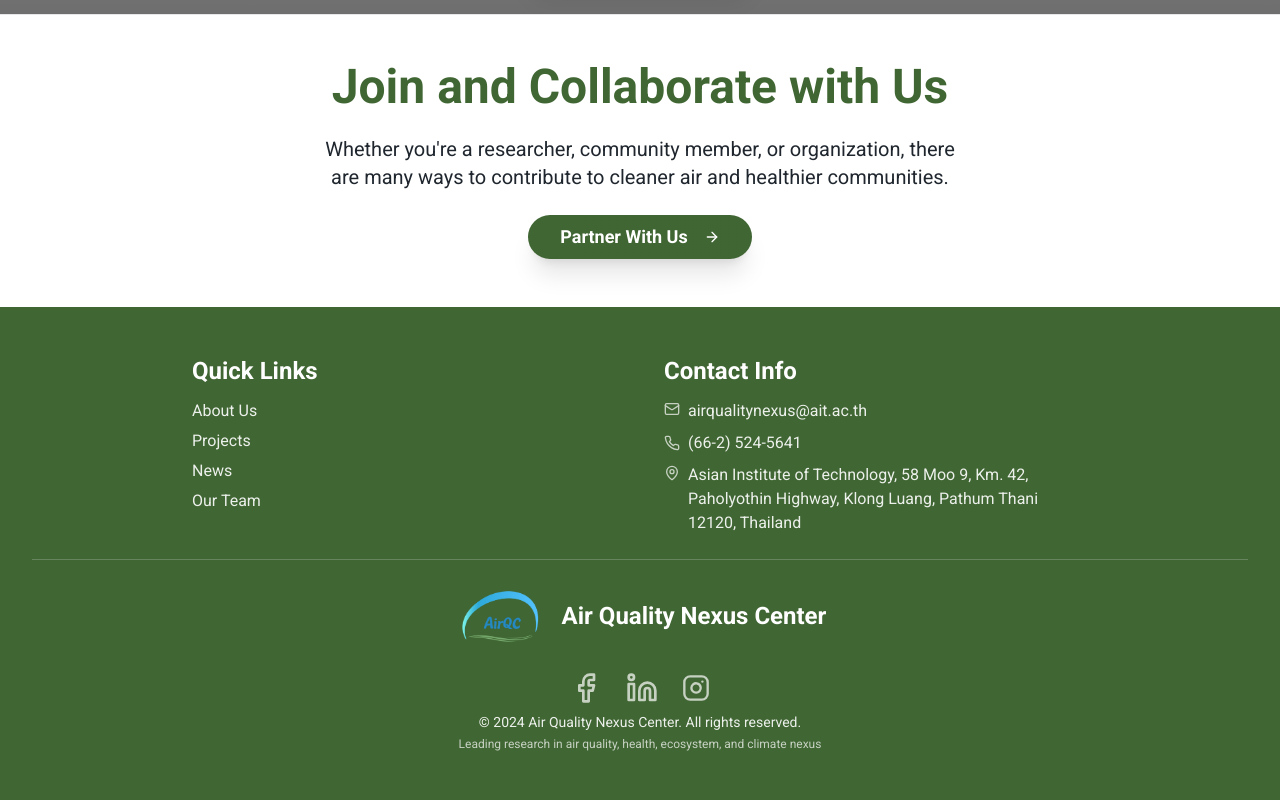
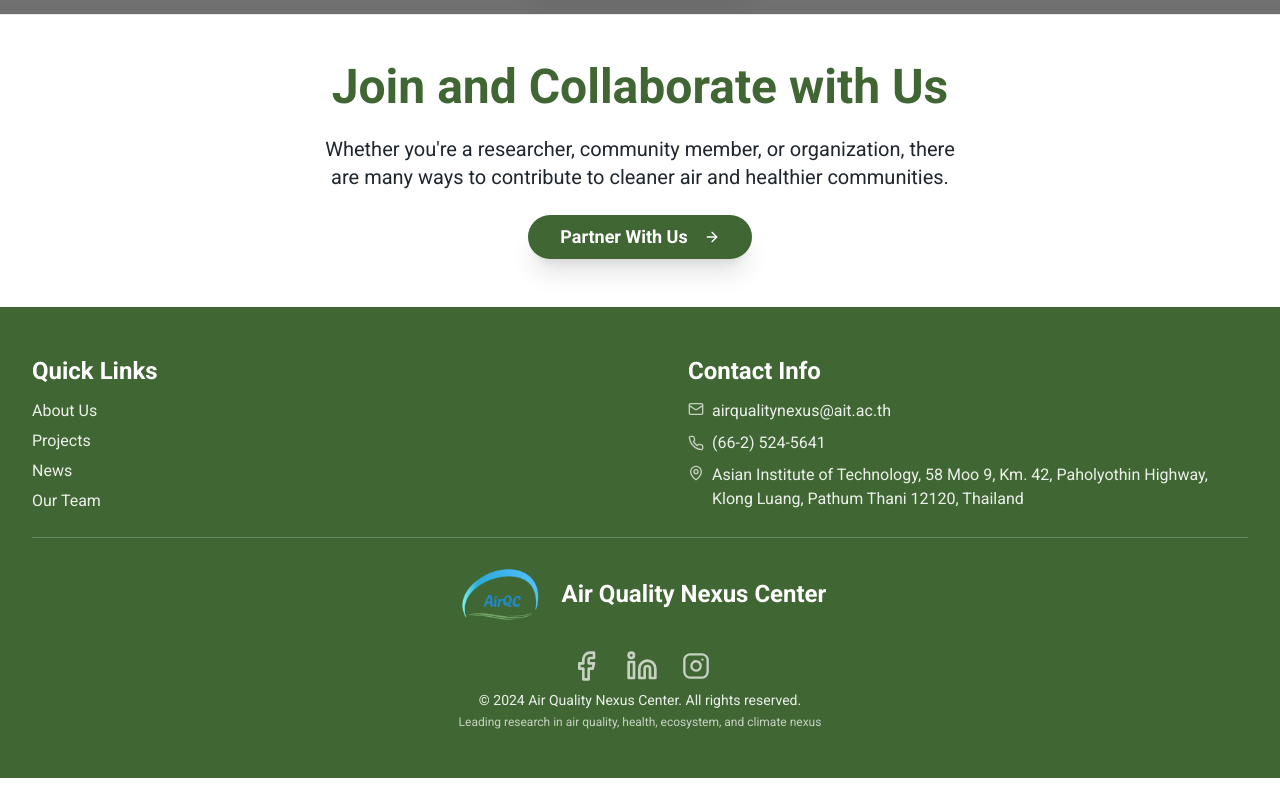
Before and after one commit to HunWinThu/Center-for-Nexus-of-Air-Quality-Health-Ecosystem-and-Climate, a React (Vite) app: page / in a window 1280 px wide. Shown: the part 7182-7982 px from the top of the page. After the commit the page ends 7960 px from the top, so only its background shows below. Built offline with nearby package versions, Linux system fonts and the light colour scheme; grey boxes are pictures that could not be loaded.

Commit message:
editing footer

```diff
--- a/src/components/Footer.tsx
+++ b/src/components/Footer.tsx
@@ -5,8 +5,8 @@ import logo from '@/assets/AirQC2.png';
 const Footer = () => {
   return (
     <footer className="bg-earth-green text-white">
-      <div className="w-full px-4 sm:px-6 lg:px-8 py-12">
-        <div className="flex flex-col md:flex-row gap-y-6 md:gap-x-12 items-start justify-center mx-auto max-w-4xl pr-6 md:pr-12">
+      <div className="container mx-auto px-4 sm:px-6 lg:px-8 py-12 max-w-7xl">
+        <div className="flex flex-col md:flex-row gap-y-6 md:gap-x-24 items-start justify-between">
           {/* Quick Links */}
           <div className="space-y-3 text-center md:text-left flex-1">
             <h3 className="text-xl sm:text-2xl font-semibold">Quick Links</h3>
@@ -21,18 +21,18 @@ const Footer = () => {
           {/* Services */}
 
           {/* Contact Info */}
-          <div className="space-y-3 text-center md:text-left flex-1 md:ml-12">
-            <h3 className=" text-xl sm:text-2xl font-semibold">Contact Info</h3>
+          <div className="space-y-3 text-center md:text-left flex-1">
+            <h3 className="text-xl sm:text-2xl font-semibold">Contact Info</h3>
             <div className="space-y-2">
-              <div className="flex items-start space-x-2">
+              <div className="flex items-start space-x-2 md:justify-start">
                 <Mail size={16} className="opacity-70 mt-0.5 flex-shrink-0" />
                 <span className="text-sm sm:text-base opacity-90 break-all">airqualitynexus@ait.ac.th</span>
               </div>
-              <div className="flex items-center space-x-2">
+              <div className="flex items-center space-x-2 md:justify-start">
                 <Phone size={16} className="opacity-70 flex-shrink-0" />
                 <span className="text-sm sm:text-base opacity-90">(66-2) 524-5641</span>
               </div>
-              <div className="flex items-start space-x-2">
+              <div className="flex items-start space-x-2 md:justify-start">
                 <MapPin size={16} className="opacity-70 mt-0.5 flex-shrink-0" />
                 <a
                   href="https://maps.app.goo.gl/UA82JeVX5uKR2Stg6"
```
